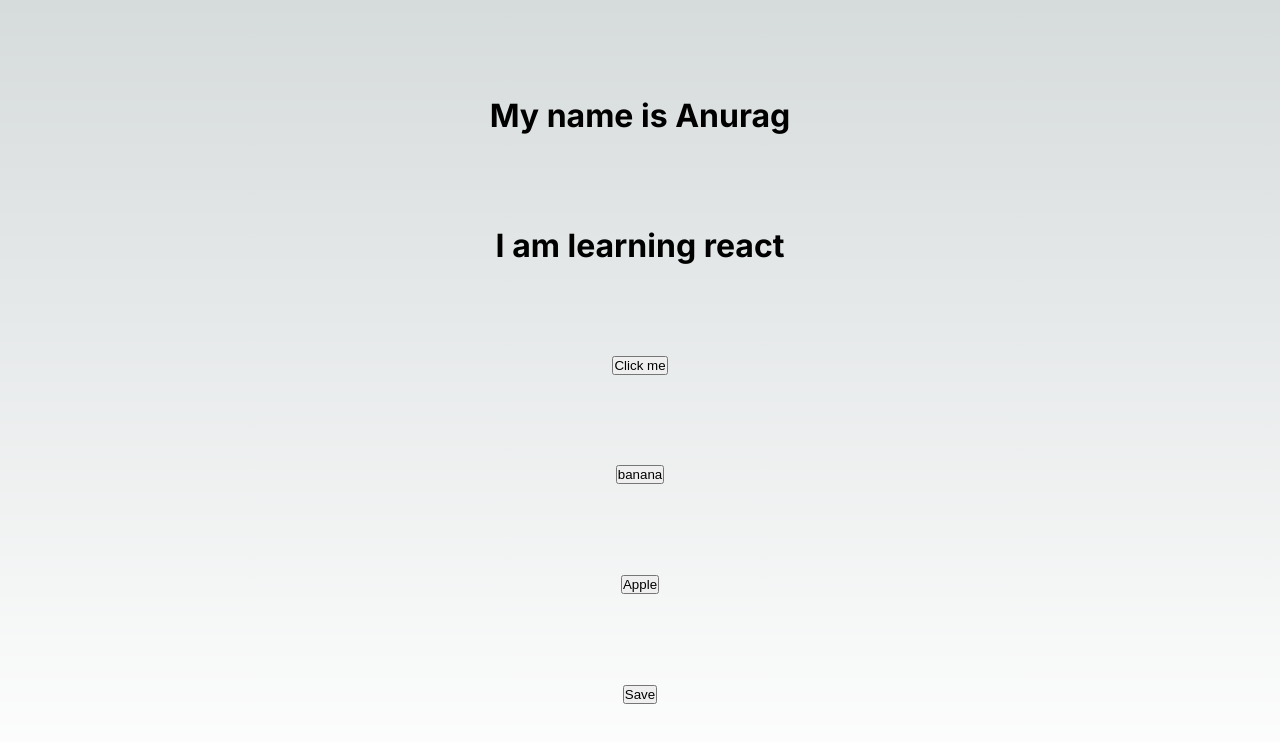
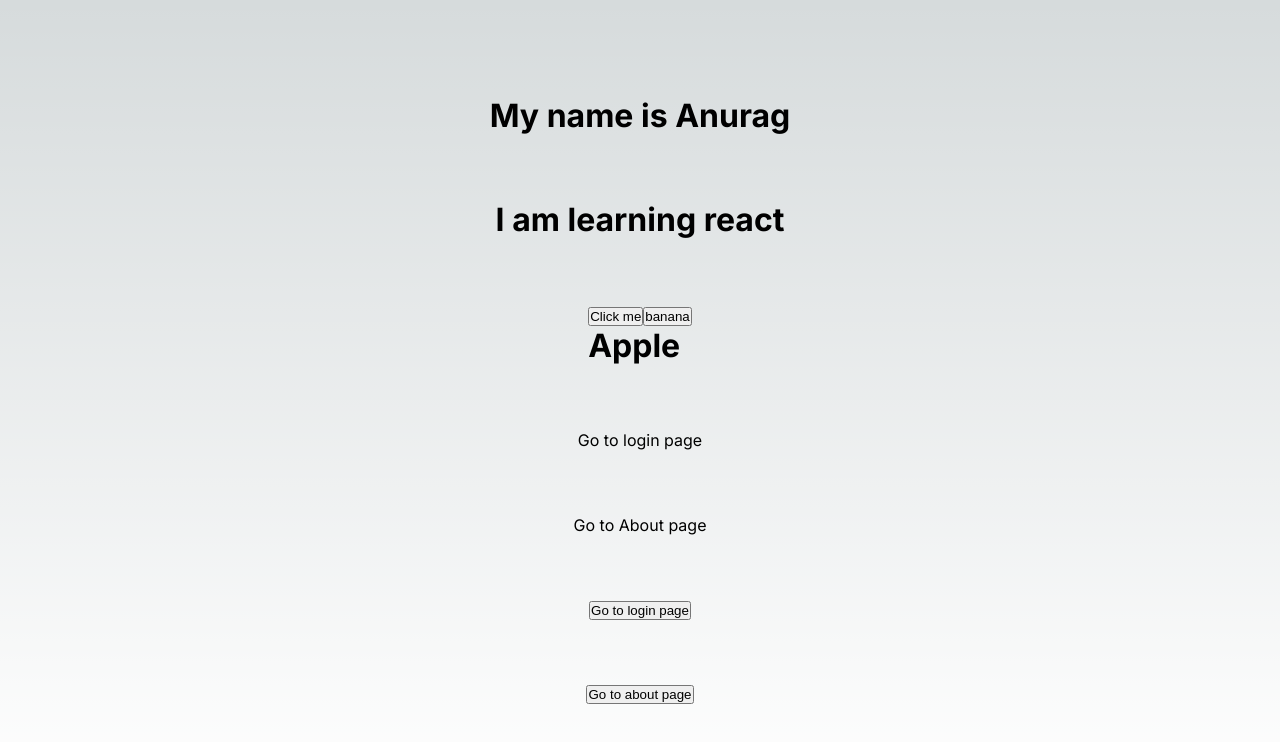
Before and after one commit to AmourAnurag/Next-js-tutorial, a Next.js app: page / in a window 1280 px wide. Shown: the top 742 px of the page. Built offline with nearby package versions, Linux system fonts and the light colour scheme.

Commit message:
creating link and navigate

```diff
--- a/src/app/page.js
+++ b/src/app/page.js
@@ -1,21 +1,44 @@
-'use client'
+"use client";
 import Image from "next/image";
+import { useRef, useState } from "react";
 import styles from "./page.module.css";
+import Link from "next/link";
+import { useRouter } from "next/navigation";
+
+
 
 export default function Home() {
-  const apple=(item)=>{
+  // function declaration
+ const navigate=(name)=>{
+    router.push(name);
+ }
+  const apple = (item) => {
+    setName("Raj");
+    alert(`this is the  ` + item);
+  };
 
-      alert(`this is the apple `+item)
-  }
+  // use of hooks
+  const [name, setName] = useState("Apple");
+  const router=useRouter();
   return (
     <main className={styles.main}>
       <Name name="Anurag" />
 
       <h1>I am learning react</h1>
-      <button onClick={()=>alert("This is the home page bacche")}>Click me</button>
-      <button onClick={()=>apple("banana")}>banana</button>
-      <button>Apple</button>
-      <button>Save</button>
+      <div>
+        <button onClick={() => alert("This is the home page bacche")}>
+          Click me
+        </button>
+        <button onClick={() => apple("banana")}>banana</button>
+        <h1>{name}</h1>
+      </div>
+      {/* implementation of links */}
+      <Link href="/login">Go to login page</Link>
+      <Link href="/about">Go to About page</Link>
+
+      {/* navigation through buttonsa */}
+      <button onClick={()=>navigate("/login")}>Go to login page</button>
+      <button onClick={()=>navigate("/about")}>Go to about page</button>
     </main>
   );
 }
```
Also changed, not shown: src/app/about/page.js (added, +14 -0 lines), src/app/login/page.js (added, +11 -0 lines).
